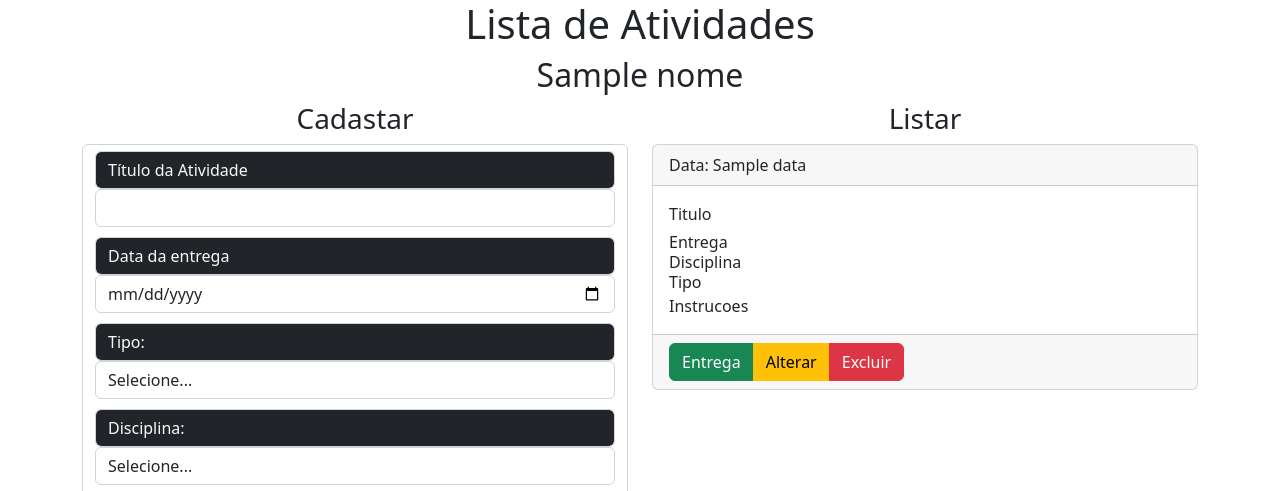
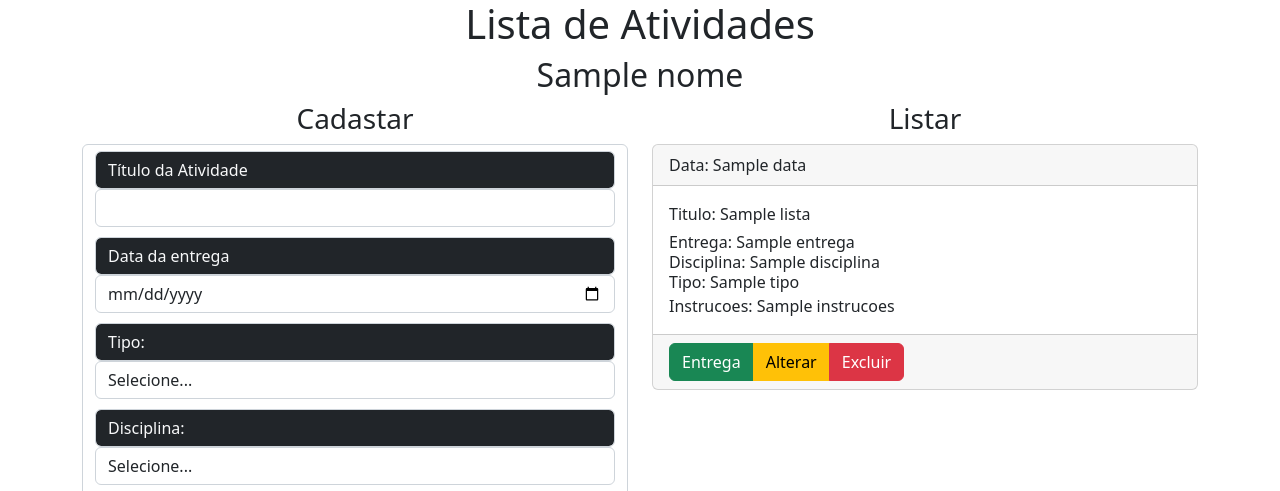
Before and after one commit to JulianaSandes/AC3-RM12350, a Node server app: template views/atividades.ejs in a window 1280 px wide. Shown: the top 491 px of the page. Run offline with Node 20, Linux system fonts and the light colour scheme; the template is opened without the code that fills it: most values are stand-ins (such as "Sample title", 1, 10 or a date in 2020); some libraries are stand-ins or nearby versions.

Commit message:
Add files via upload

```diff
--- a/views/atividades.ejs
+++ b/views/atividades.ejs
@@ -59,15 +59,17 @@
         </div>
         <div class="col-md">
             <h3 class="text-center">Listar</h3>
+
             <!--listagem das atividades do usuario-->
+            <%for(var n= 0; n<lista.length;n++){%>
             <div class= "card">
-                <div class="card-header">Data: <%=lista[0].data%></div>
+                <div class="card-header">Data: <%=lista[n].data%></div>
                 <div class="card-body">
-                    <div class="card-title">Titulo</div>
-                    <div class="card-subtitle">Entrega</div>
-                    <div class="card-subtitle">Disciplina</div>
-                    <div class="card-subtitle">Tipo</div>
-                    <div class="card-text">Instrucoes</div>
+                    <div class="card-title">Titulo: <%=lista[n].titulo%></div>
+                    <div class="card-subtitle">Entrega: <%=lista[n].entrega%></div>
+                    <div class="card-subtitle">Disciplina: <%=lista[n].disciplina%></div>
+                    <div class="card-subtitle">Tipo: <%=lista[n].tipo%></div>
+                    <div class="card-text">Instrucoes: <%=lista[n].instrucoes%></div>
                 </div>
                 <div class="card-footer">
                     <div class="input-group">
@@ -76,7 +78,7 @@
                         <a href="#" class="btn btn-danger">Excluir</a>
                     </div>
                 </div>
-            </div>
+            </div><%}%>
         </div>
       </div>
     </div>
```
Also changed, not shown: routes/login.js (+6 -1 lines), 1 other file.
